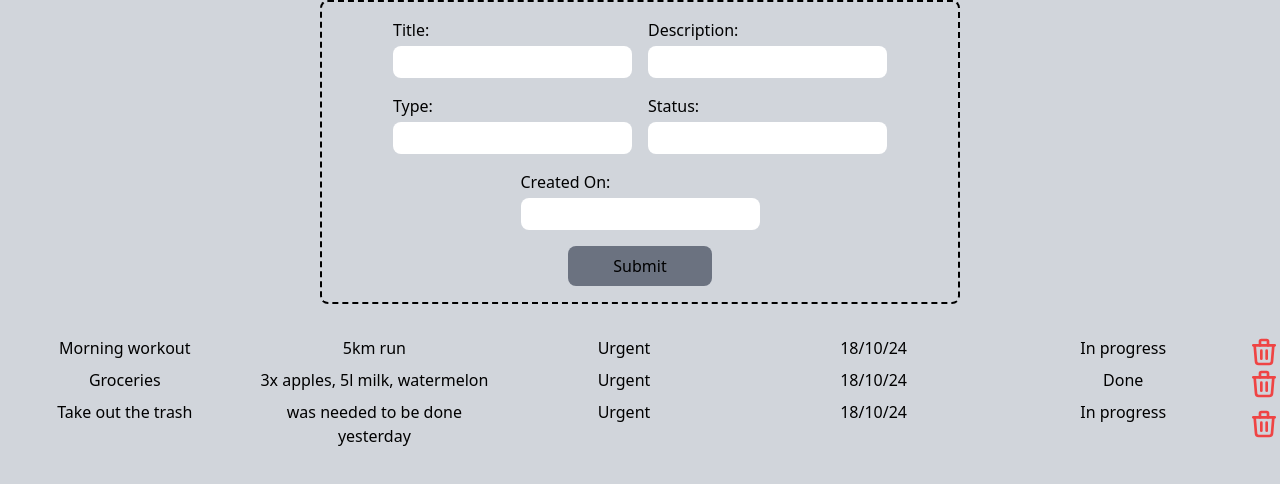
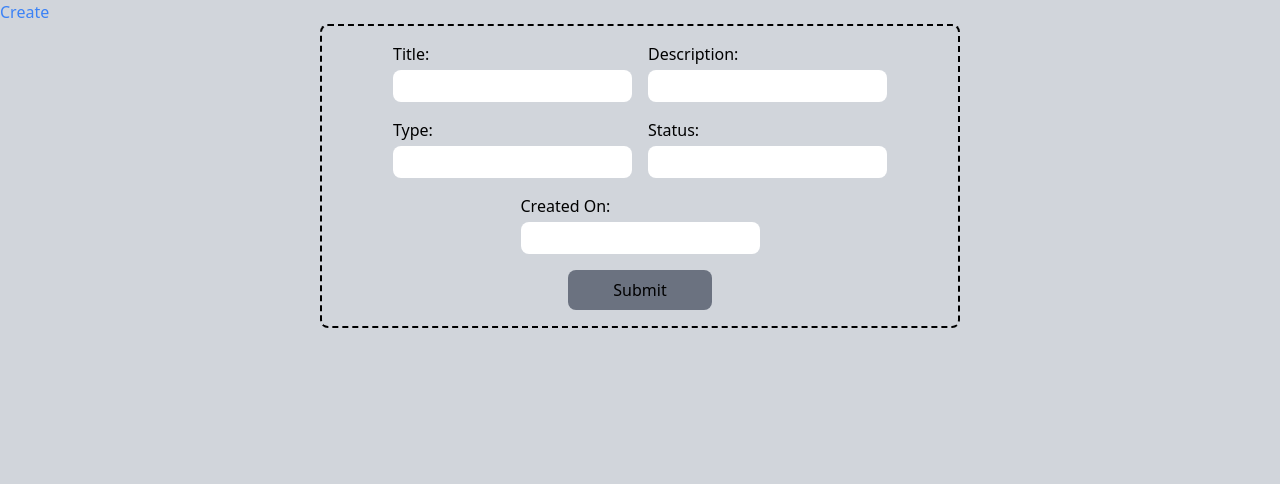
Before and after one commit to aivis-vigo/TaskManager, an Angular app: page /create-task in a window 1280 px wide. Before the commit this address led to /. Shown: the top 484 px of the page. Built offline with nearby package versions, Linux system fonts and the light colour scheme.

Commit message:
bootstrapping standalone AppComponent, defined base routes

```diff
--- a/src/app/app-routing.module.ts
+++ b/src/app/app-routing.module.ts
@@ -1,7 +1,13 @@
-import { NgModule } from '@angular/core';
-import { RouterModule, Routes } from '@angular/router';
+import {NgModule} from '@angular/core';
+import {RouterModule, Routes} from '@angular/router';
+import {CreateTaskComponent} from "./create-task/create-task.component";
+import {ErrorPageComponent} from "./error-page/error-page.component";
 
-const routes: Routes = [];
+export const routes: Routes = [
+  {path: 'create-task', title: 'TODO - Create', component: CreateTaskComponent},
+  { path: '',   redirectTo: '/create-task', pathMatch: 'full' },
+  {path: '**', title: 'TODO - Error', component: ErrorPageComponent}
+];
 
 @NgModule({
   imports: [
@@ -13,4 +19,5 @@ const routes: Routes = [];
   ],
   exports: [RouterModule]
 })
-export class AppRoutingModule { }
+export class AppRoutingModule {
+}
--- a/src/app/app.component.html
+++ b/src/app/app.component.html
@@ -1,3 +1,9 @@
-<app-task-list></app-task-list>
+<nav>
+  <ul>
+    <li>
+      <a routerLink="create-task" routerLinkActive="active" ariaCurrentWhenActive="page">Create</a>
+    </li>
+  </ul>
+</nav>
 
 <router-outlet></router-outlet>
--- a/src/app/app.component.scss
+++ b/src/app/app.component.scss
@@ -0,0 +1,3 @@
+.active {
+  @apply text-blue-500;
+}
--- a/src/app/app.component.ts
+++ b/src/app/app.component.ts
@@ -1,7 +1,11 @@
 import { Component } from '@angular/core';
+import {CommonModule} from "@angular/common";
+import {RouterLink, RouterLinkActive, RouterOutlet} from "@angular/router";
 
 @Component({
   selector: 'app-root',
+  standalone: true,
+  imports: [CommonModule, RouterOutlet, RouterLink, RouterLinkActive],
   templateUrl: './app.component.html',
   styleUrls: ['./app.component.scss']
 })
--- a/src/app/app.module.ts
+++ b/src/app/app.module.ts
@@ -2,24 +2,14 @@ import { NgModule } from '@angular/core';
 import { BrowserModule } from '@angular/platform-browser';
 
 import { AppRoutingModule } from './app-routing.module';
-import { AppComponent } from './app.component';
-import {TaskListComponent} from "./task-list/task-list.component";
-import {provideHttpClient, withFetch} from "@angular/common/http";
 
 @NgModule({
-  declarations: [
-    AppComponent
-  ],
+  declarations: [],
   imports: [
     BrowserModule,
     AppRoutingModule,
-    TaskListComponent
   ],
-  providers: [
-    provideHttpClient(
-      withFetch(),
-    ),
-  ],
-  bootstrap: [AppComponent]
+  providers: [],
+  bootstrap: []
 })
 export class AppModule { }
--- /dev/null
+++ b/src/app/error-page/error-page.component.html
@@ -0,0 +1 @@
+<p>error-page works!</p>
--- a/src/main.ts
+++ b/src/main.ts
@@ -1,7 +1,12 @@
-import { platformBrowserDynamic } from '@angular/platform-browser-dynamic';
+import { bootstrapApplication } from '@angular/platform-browser';
+import { AppComponent } from './app/app.component';
+import { provideRouter } from '@angular/router';
+import { routes } from './app/app-routing.module';
+import { provideHttpClient, withFetch } from '@angular/common/http';
 
-import { AppModule } from './app/app.module';
-
-
-platformBrowserDynamic().bootstrapModule(AppModule)
-  .catch(err => console.error(err));
+bootstrapApplication(AppComponent, {
+  providers: [
+    provideRouter(routes),
+    provideHttpClient(withFetch())
+  ]
+}).catch(err => console.error(err));
```
Also changed, not shown: src/app/error-page/error-page.component.ts (added, +12 -0 lines), src/app/error-page/error-page.component.scss (added), 1 other file (tests, documents, lock files or other folders).
